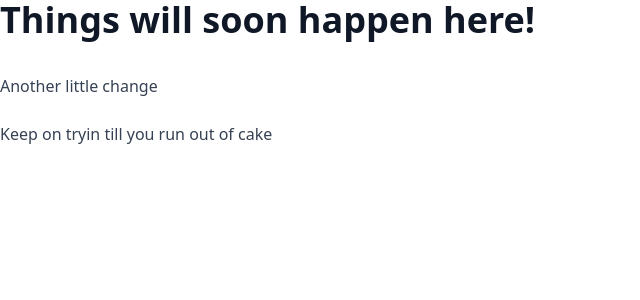
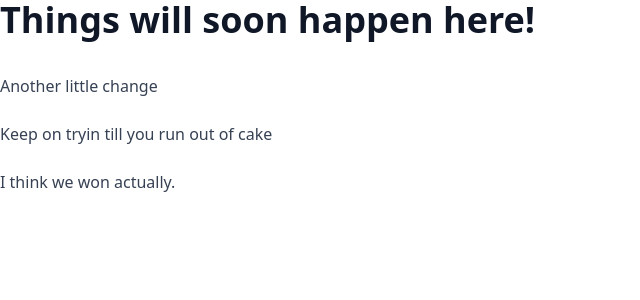
Before and after one commit to Utedass/zebra-web, a SvelteKit app: page / in a window 1280 px wide. Shown: the top 300 px of the page, without its empty margins (0-640 px from the left). Built offline with nearby package versions, Linux system fonts and the light colour scheme.

Commit message:
It seems to work now.

```diff
--- a/src/routes/+page.svelte
+++ b/src/routes/+page.svelte
@@ -2,4 +2,5 @@
 	<h1>Things will soon happen here!</h1>
 	<p>Another little change</p>
 	<p>Keep on tryin till you run out of cake</p>
+	<p>I think we won actually.</p>
 </article>
```
